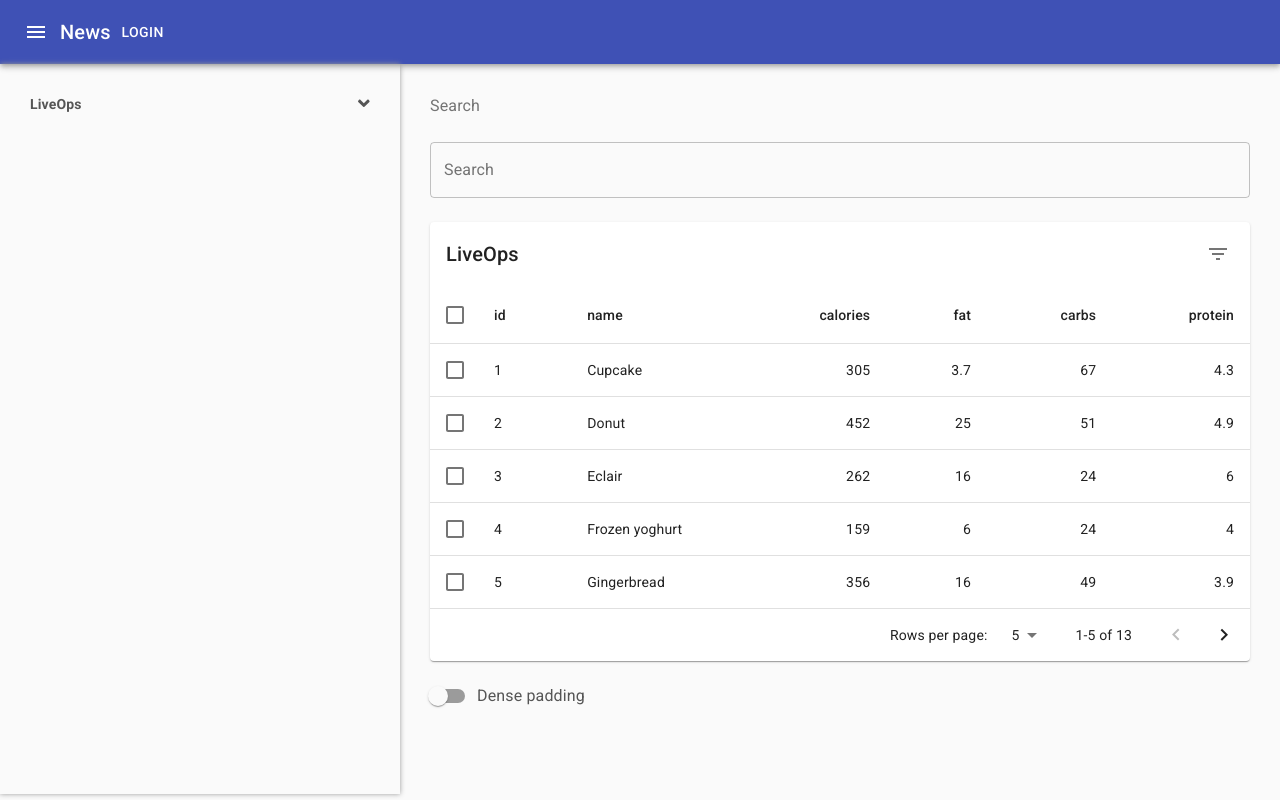
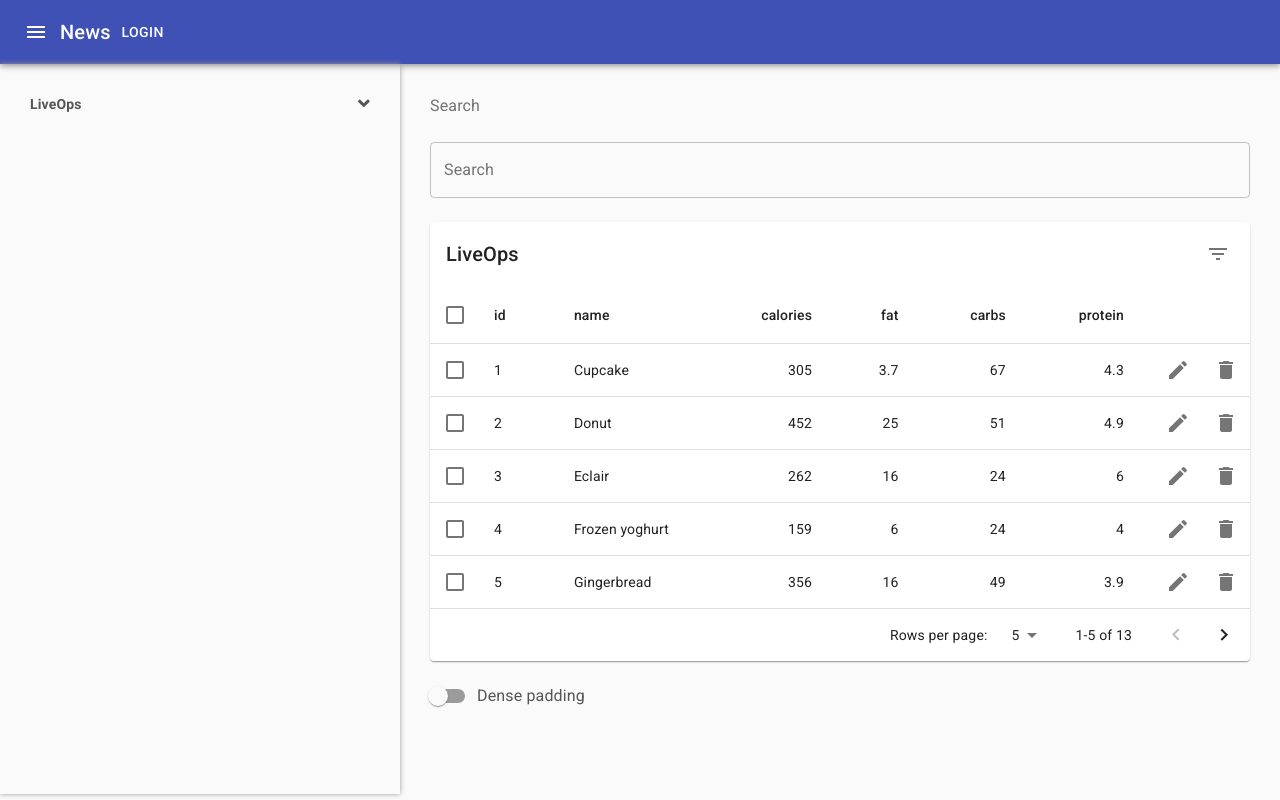
Before and after one commit to evan-zubov/SnipeFE, a React (Create React App) app: page /live-ops/search-players in a window 1280 px wide. Built offline with nearby package versions, Linux system fonts and the light colour scheme.

Commit message:
refined table

```diff
--- a/src/components/common/enhanced-table/enchanced-table-head.tsx
+++ b/src/components/common/enhanced-table/enchanced-table-head.tsx
@@ -70,6 +70,7 @@ export const EnchancedTableHead: React.FC<EnchancedTableHeadProps> = ({
             </TableSortLabel>
           </TableCell>
         ))}
+        <TableCell size="small" />
       </TableRow>
     </TableHead>
   );
--- a/src/components/common/enhanced-table/enhanced-table.tsx
+++ b/src/components/common/enhanced-table/enhanced-table.tsx
@@ -8,12 +8,16 @@ import Paper from "@material-ui/core/Paper";
 import Checkbox from "@material-ui/core/Checkbox";
 import FormControlLabel from "@material-ui/core/FormControlLabel";
 import Switch from "@material-ui/core/Switch";
+import Tooltip from "@material-ui/core/Tooltip";
+import IconButton from "@material-ui/core/IconButton";
 import { useTableStyles } from "./styles";
 import { TableToolbar } from "./table-toolbar";
 import { Order, stableSort, getSorting } from "./sorting";
 import { EnchancedTableHead } from "./enchanced-table-head";
 import { getColumns } from "./get-columns";
 import { Data } from "./data";
+import DeleteIcon from "@material-ui/icons/Delete";
+import EditIcon from "@material-ui/icons/Edit";
 
 export type Select = (selectedRows: Array<Data>) => void;
 
@@ -22,7 +26,7 @@ export type EnhancedTableProps = {
   select: Select;
   keyBy: string;
   title: string;
-  onEditClick?: () => void;
+  onEditClick?: (item: any) => void;
 };
 
 export const EnhancedTable: React.FC<EnhancedTableProps> = ({
@@ -74,11 +78,7 @@ export const EnhancedTable: React.FC<EnhancedTableProps> = ({
   return (
     <div className={classes.root}>
       <Paper className={classes.paper}>
-        <TableToolbar
-          numSelected={selected.length}
-          title={title}
-          onEditClick={onEditClick}
-        />
+        <TableToolbar numSelected={selected.length} title={title} />
         <div className={classes.tableWrapper}>
           <Table
             className={classes.table}
@@ -126,6 +126,21 @@ export const EnhancedTable: React.FC<EnhancedTableProps> = ({
                           {row[col.name]}
                         </TableCell>
                       ))}
+                      <TableCell align="right" padding="none">
+                        <Tooltip title="Edit">
+                          <IconButton
+                            aria-label="edit"
+                            onClick={() => onEditClick && onEditClick(row)}
+                          >
+                            <EditIcon />
+                          </IconButton>
+                        </Tooltip>
+                        <Tooltip title="Delete">
+                          <IconButton aria-label="delete">
+                            <DeleteIcon />
+                          </IconButton>
+                        </Tooltip>
+                      </TableCell>
                     </TableRow>
                   );
                 })}
--- a/src/components/common/enhanced-table/table-toolbar.tsx
+++ b/src/components/common/enhanced-table/table-toolbar.tsx
@@ -5,20 +5,17 @@ import Typography from "@material-ui/core/Typography";
 import IconButton from "@material-ui/core/IconButton";
 import Tooltip from "@material-ui/core/Tooltip";
 import DeleteIcon from "@material-ui/icons/Delete";
-import EditIcon from "@material-ui/icons/Edit";
 import FilterListIcon from "@material-ui/icons/FilterList";
 import { useToolbarStyles } from "./styles";
 
 export interface TableToolbarProps {
   numSelected: number;
   title: string;
-  onEditClick?: () => void;
 }
 
 export const TableToolbar: React.FC<TableToolbarProps> = ({
   numSelected,
-  title,
-  onEditClick
+  title
 }: TableToolbarProps) => {
   const classes = useToolbarStyles();
 
@@ -44,13 +41,6 @@ export const TableToolbar: React.FC<TableToolbarProps> = ({
 
       {numSelected > 0 ? (
         <React.Fragment>
-          {numSelected === 1 && (
-            <Tooltip title="Edit">
-              <IconButton aria-label="edit" onClick={onEditClick}>
-                <EditIcon />
-              </IconButton>
-            </Tooltip>
-          )}
           <Tooltip title="Delete">
             <IconButton aria-label="delete">
               <DeleteIcon />
--- a/src/components/common/page-layout/page-layout.tsx
+++ b/src/components/common/page-layout/page-layout.tsx
@@ -29,13 +29,9 @@ export const PageLayout = compose(
   withRouter,
   withTranslation()
 )(({ tableProps, baseRoute, history, t }: PageLayoutProps) => {
-  const selection = tableProps.rows.filter(row => row.selected);
   const { id: editId, tab } = useParams();
   const basePath = baseRoute("", "");
-  const editPath = baseRoute(
-    selection.length === 1 ? `/${selection[0]["id"]}` : "",
-    ""
-  );
+  const editPath = row => baseRoute(`/${row["id"]}`, "");
   const [value, setValue] = React.useState(0);
   const handleChange = (event, newValue) => {
     setValue(newValue);
@@ -48,12 +44,8 @@ export const PageLayout = compose(
           <Link component={RouterLink} color="inherit" to={basePath}>
             Search
           </Link>
-          {editId && (
-            <Link component={RouterLink} color="inherit" to={basePath}>
-              {editId}
-            </Link>
-          )}
-          {tab && <Typography color="textPrimary">123</Typography>}
+          {editId && <Typography color="textPrimary">{editId}</Typography>}
+          {tab && <Typography color="textPrimary">{tab}</Typography>}
         </Breadcrumbs>
       </Grid>
       <Grid item xs={12}>
@@ -78,7 +70,7 @@ export const PageLayout = compose(
         ) : (
           <EnhancedTable
             {...tableProps}
-            onEditClick={() => history.push(editPath)}
+            onEditClick={row => history.push(editPath(row))}
           />
         )}
       </Grid>
```
